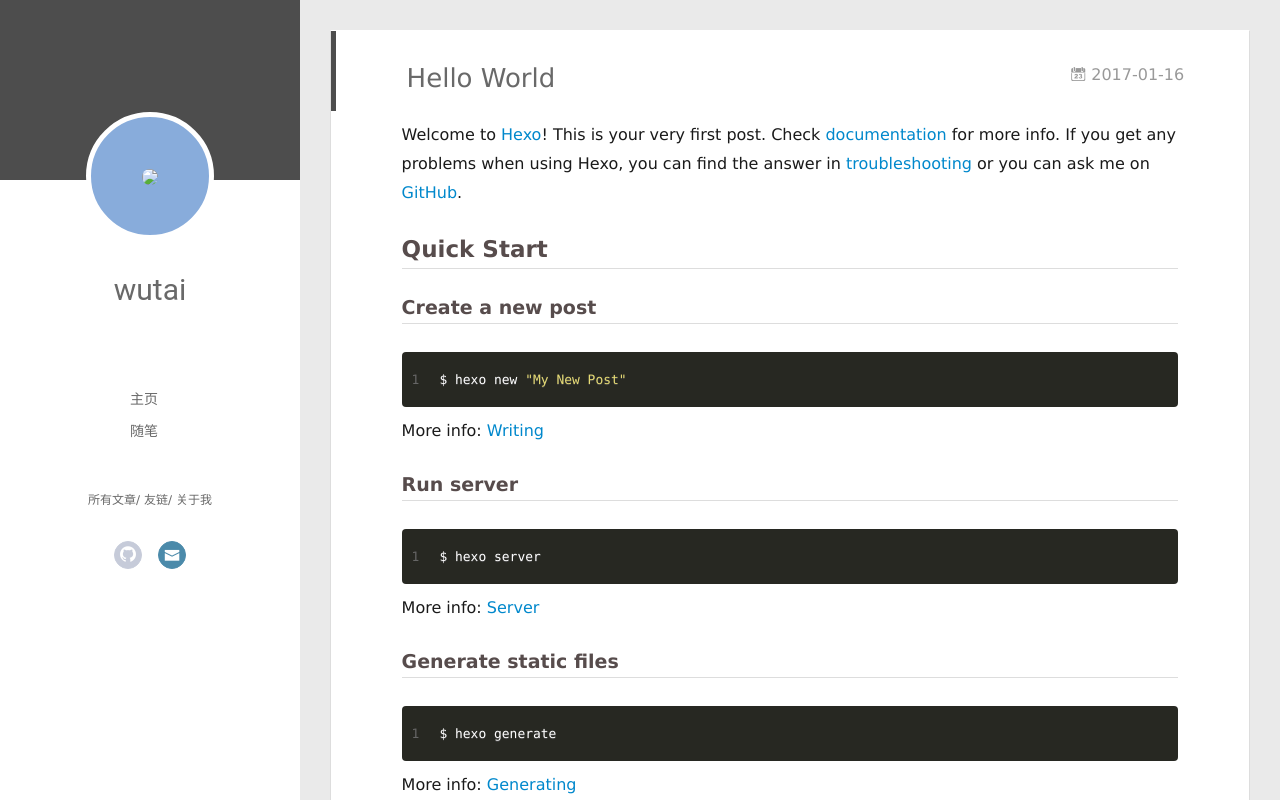
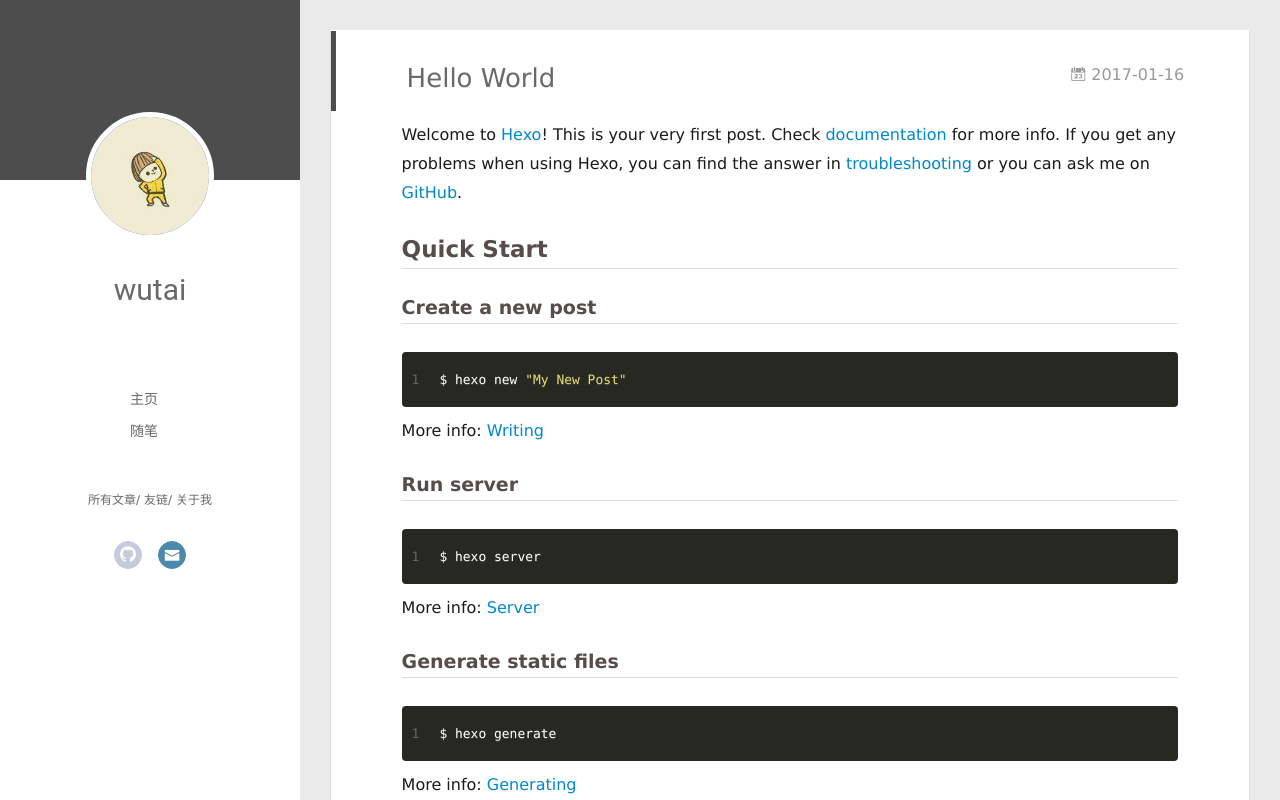
Before and after one commit to wutai01/wutai01.github.io, a plain HTML site: page 2017/01/16/hello-world/index.html in a window 1280 px wide. Drawn offline with Linux system fonts and the light colour scheme; no server answers.

Commit message:
Site updated: 2017-01-16 15:27:18

```diff
--- a/2017/01/16/hello-world/index.html
+++ b/2017/01/16/hello-world/index.html
@@ -49,7 +49,7 @@ Quick">
 <div class="intrude-less">
 	<header id="header" class="inner">
 		<a href="/" class="profilepic">
-			<img src="/assets/img/header.jpg" class="js-avatar">
+			<img src="/img/header.jpg" class="js-avatar">
 		</a>
 		<hgroup>
 		  <h1 class="header-author"><a href="/">wutai</a></h1>
@@ -103,7 +103,7 @@ Quick">
 	<div class="intrude-less">
 		<header id="header" class="inner">
 			<div class="profilepic">
-				<img src="/assets/img/header.jpg" class="js-avatar">
+				<img src="/img/header.jpg" class="js-avatar">
 			</div>
 			<hgroup>
 			  <h1 class="header-author js-header-author">wutai</h1>
```
Also changed, not shown: archives/2017/01/index.html (+2 -2 lines), archives/2017/index.html (+2 -2 lines), archives/index.html (+2 -2 lines), index.html (+2 -2 lines).
